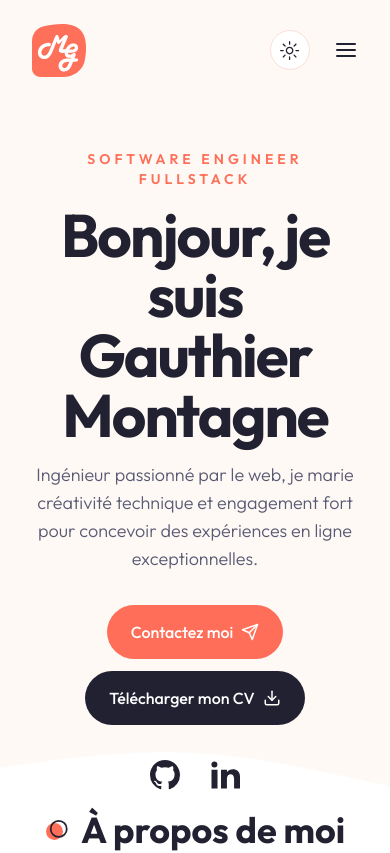
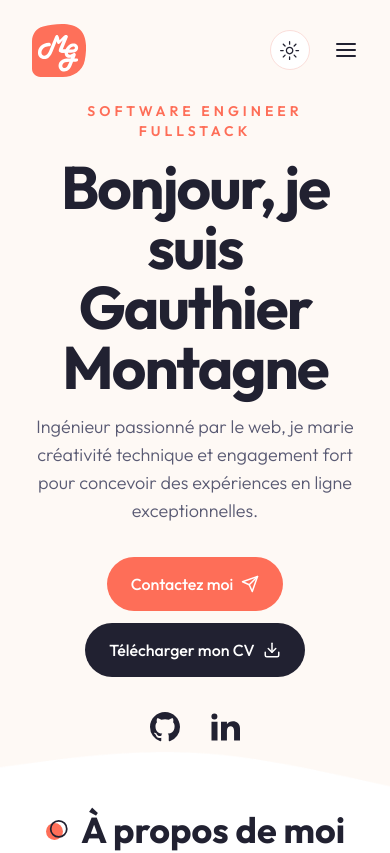
Before and after one commit to Onijjam/portfolio-web-v1, a Next.js app: page / in a window 390 px wide. Shown: the top 853 px of the page. Built offline with nearby package versions, Linux system fonts and the light colour scheme.

Commit message:
Test : fix pour la version mobile (problèmes iphones)

```diff
--- a/components/Hero.jsx
+++ b/components/Hero.jsx
@@ -16,7 +16,7 @@ import Socials from "./Socials"
 
 const Hero = () => {
     return (
-        <section className={'py-12 xl:py-24 h-[84vh] xl:pt-6 bg-hero bg-no-repeat bg-bottom bg-cover dark:bg-none'}>
+        <section className={'pb-12 xl:py-24 h-[84vh] xl:pt-6 bg-hero bg-no-repeat bg-bottom bg-cover dark:bg-none'}>
             <div className={'container !pl-0 mx-auto'}>
                 <div className={'pl-8 flex justify-between gap-x-8'}>
                     {/* Texte */}
```
